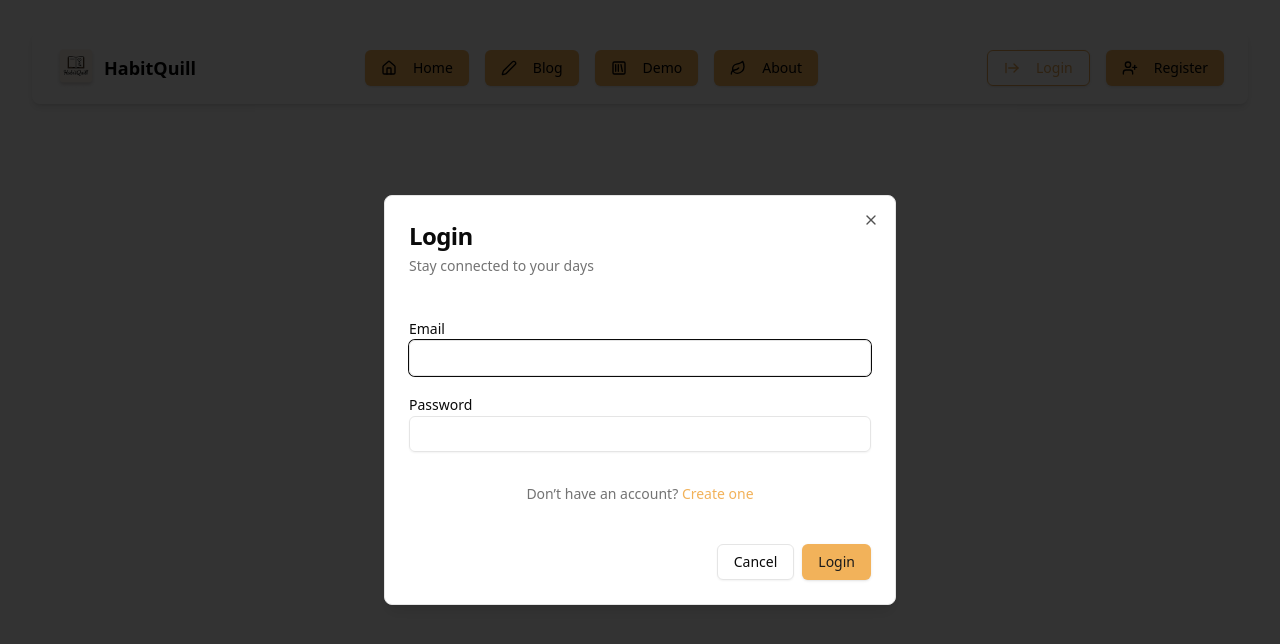
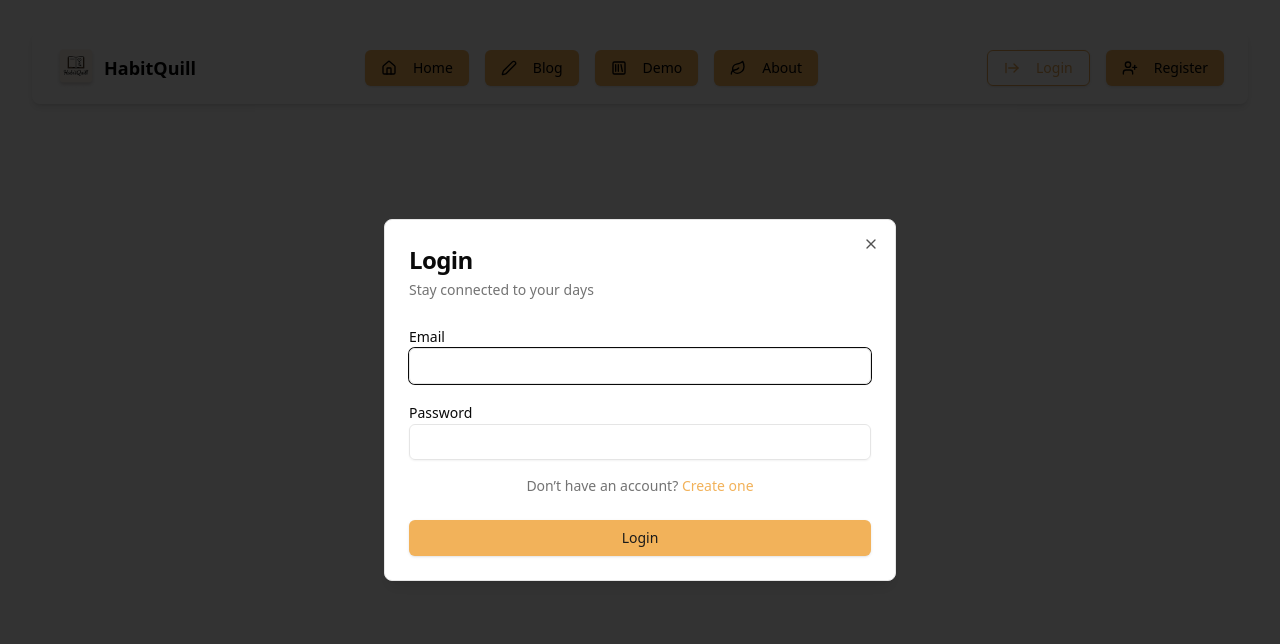
Before and after one commit to Yuyi-hao/HabitQuill, a React (Vite) app in the folder frontend/: page / in a window 1280 px wide. Both pictures are taken after a click on the button "Login". Shown: the top 644 px of the page. Built offline with nearby package versions, Linux system fonts and the light colour scheme.

Commit message:
[Auth] attempt to login functionality

```diff
--- a/frontend/package.json
+++ b/frontend/package.json
@@ -20,6 +20,7 @@
     "lucide-react": "^0.525.0",
     "react": "^19.1.0",
     "react-dom": "^19.1.0",
+    "react-hot-toast": "^2.5.2",
     "react-router-dom": "^7.6.3",
     "tailwind-merge": "^3.3.1",
     "tailwindcss-animate": "^1.0.7"
--- a/frontend/src/App.tsx
+++ b/frontend/src/App.tsx
@@ -2,24 +2,27 @@ import './App.css'
 import {Navigate, Route, Routes} from "react-router-dom";
 import NotFoundPage from './pages/404Page/NotFoundPage';
 import HomePage from './pages/home/HomePage';
-import AuthProvider from './provider/AuthProvider';
-import LoginDialog from './components/dialogs/Logindailog';
-import AuthDialogWrapper from './provider/AuthDIalogTrigger';
+import AboutPage from './pages/about/AboutPage';
+import toast, { Toaster } from 'react-hot-toast';
 
-function LogoutUser(){
-  localStorage.clear()
-  return <Navigate to="/accounts/login"/>
+const notifyLoggedOut = () => toast.success('Logged out successfully')
+
+
+const LogoutUser = () => {
+  localStorage.clear();
+  notifyLoggedOut();
+  return <><Navigate to={"/"}/></>
 }
 
 function App() {
   return (
     <>
-     <AuthProvider>
       <Routes>
         <Route path="/" element={<HomePage />} />
+        <Route path="/about" element={<AboutPage />} />
         <Route path="*" element={<NotFoundPage />} />
+        <Route path='/logout' element={<LogoutUser/>}/>
       </Routes>
-    </AuthProvider>
     </>
   )
 }
--- a/frontend/src/components/dialogs/LoginDailog.tsx
+++ b/frontend/src/components/dialogs/LoginDailog.tsx
@@ -1,7 +1,6 @@
-import { Link } from "react-router-dom";
+import { Link, useNavigate } from "react-router-dom";
 import { Button } from "../ui/button";
 import {
-  DialogClose,
   DialogDescription,
   DialogFooter,
   DialogHeader,
@@ -9,10 +8,54 @@ import {
 } from "../ui/dialog";
 import { Input } from "../ui/input";
 import { Label } from "../ui/label";
+import api from "@/axios/axios";
+import { useState, type FormEvent } from "react";
+import { ACCESS_TOKEN, REFRESH_TOKEN } from "@/constants";
+import { Loader } from "lucide-react";
+import toast, { Toaster } from 'react-hot-toast';
+
+
+const notifyLoggedIn = () => toast.success('Logged in successfully')
+
 
 const LoginDialog = () => {
+  const [userEmail, setUserEmail] = useState("");
+  const [password, setPassword] = useState("");
+  const [formError, setFormError] = useState("");
+  const [isLoading, setIsLoading] = useState(false);
+
+  const handleSubmit = async (event:FormEvent<HTMLFormElement>) => {
+    setIsLoading(true);
+    event.preventDefault();
+    const route_url = "/accounts/login/";
+    try{
+      const res = await api.post(route_url, {email:userEmail, password:password});
+      if(res.status === 200){
+        localStorage.setItem(ACCESS_TOKEN, res.data.content.access_token);
+        localStorage.setItem(REFRESH_TOKEN, res.data.content.refresh_token);
+      }
+      else{
+        setFormError(res.data.message);
+      }
+      setFormError("");
+      notifyLoggedIn();
+      <Toaster />
+    }catch(error: any){
+      if(error.status === 401){
+        setFormError("Try to logout and login again")
+      }else{
+        setFormError(error.response.data.message);
+      }
+    }
+    finally{
+      setIsLoading(false);
+    }
+  }
+
   return (
     <>
+    <form onSubmit={handleSubmit}>
+
       <DialogHeader className="text-center space-y-1">
         <DialogTitle className="text-2xl font-bold">Login</DialogTitle>
         <DialogDescription className="text-muted-foreground">
@@ -23,12 +66,13 @@ const LoginDialog = () => {
       <div className="flex flex-col gap-4 mt-6">
         <div>
           <Label htmlFor="email">Email</Label>
-          <Input type="email" id="email" required />
+          <Input type="email" id="email" required value={userEmail} onChange={(e) => setUserEmail(e.target.value)}/>
         </div>
         <div>
           <Label htmlFor="password">Password</Label>
-          <Input type="password" id="password" required />
+          <Input type="password" id="password" required value={password} onChange={(e) => setPassword(e.target.value)}/>
         </div>
+          {formError && <p className="text-sm text-red-600 mt-1">{formError}</p>}
       </div>
 
       <div className="text-center mt-4 text-sm text-muted-foreground">
@@ -39,16 +83,14 @@ const LoginDialog = () => {
       </div>
 
       <DialogFooter className="mt-6">
-        <DialogClose asChild>
-          <Button variant="outline">Cancel</Button>
-        </DialogClose>
         <Button
           type="submit"
-          className="bg-primary text-primary-foreground hover:bg-primary/90 font-medium"
-        >
-          Login
+          className="w-full bg-primary text-primary-foreground hover:bg-primary/90 font-medium"
+          >
+            {isLoading?<Loader/>:"Login"}
         </Button>
       </DialogFooter>
+    </form>
     </>
   );
 };
--- a/frontend/src/pages/home/HomePage.tsx
+++ b/frontend/src/pages/home/HomePage.tsx
@@ -1,7 +1,10 @@
 import TopBar from "@/components/TopBar";
+import {Toaster} from "react-hot-toast";
+
 function HomePage() {
   return (
     <>
+      <Toaster/>
       <div><TopBar/></div>
     </>
   )
```
Also changed, not shown: 1 other file (tests, documents, lock files or other folders).
